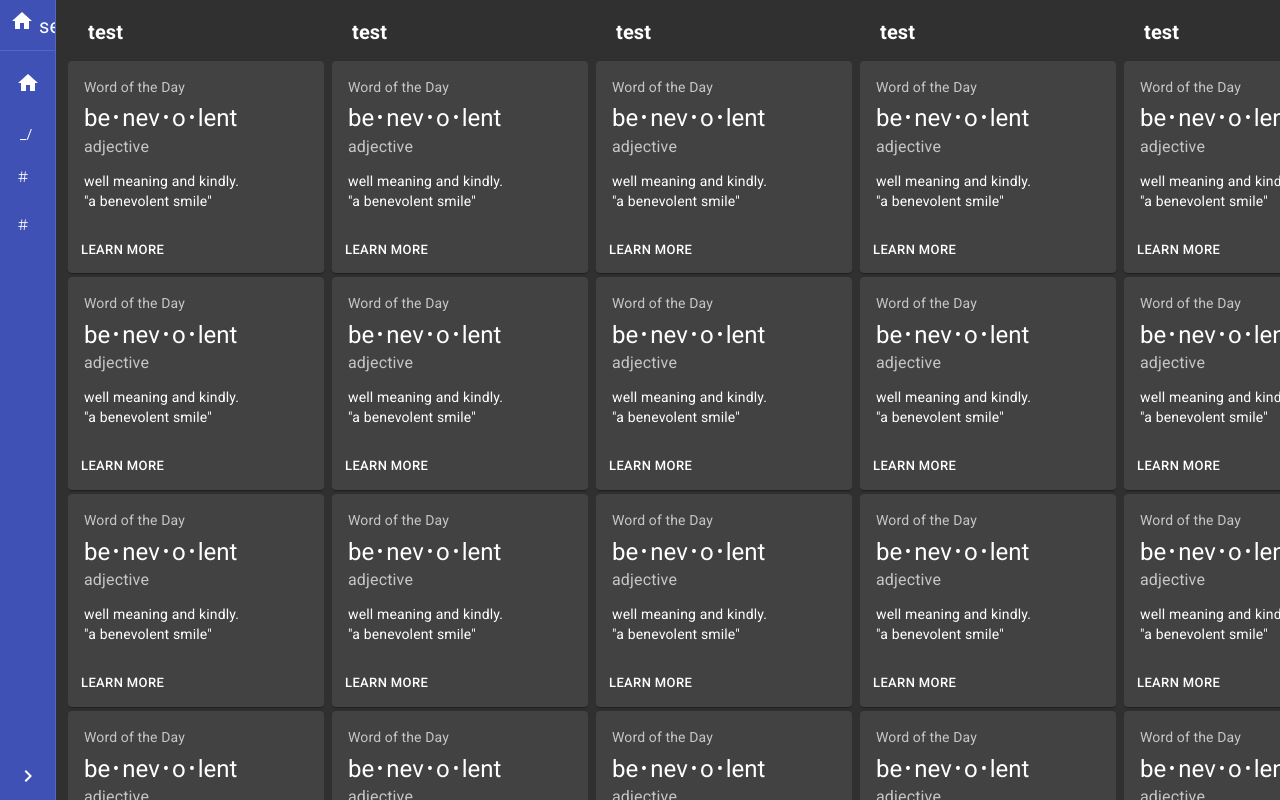
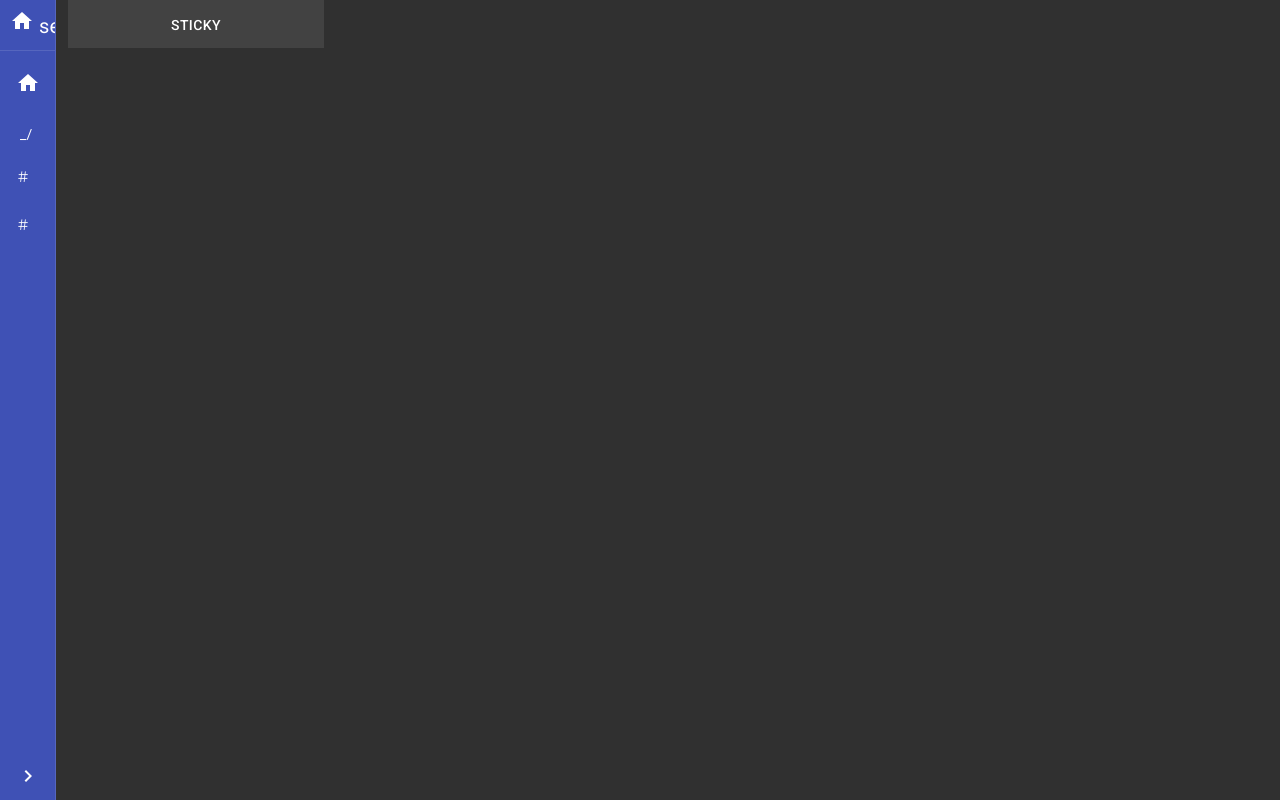
Before and after one commit to girakdev/Girack, a Next.js app: page / in a window 1280 px wide. Built offline with nearby package versions, Linux system fonts and the light colour scheme.

Commit message:
add column buttom

```diff
--- a/components/Column.tsx
+++ b/components/Column.tsx
@@ -1,5 +1,5 @@
 import React from 'react';
-import { createStyles, List, makeStyles } from "@material-ui/core"
+import { createStyles, List, makeStyles, ListSubheader } from "@material-ui/core"
 import Item from './Item'
 
 const useStyles = makeStyles((theme) => createStyles({
@@ -7,18 +7,17 @@ const useStyles = makeStyles((theme) => createStyles({
         marginLeft: theme.spacing(0.5),
         marginRight: theme.spacing(0.5),
         width: theme.spacing(32),
+        padding: '0px',
         height: '100%',
-        flexDirection: 'column',
         display: 'inline-block',
         overflowY: 'auto',
+        flexDirection: 'column',
     },
-    clumnName: {
-        fontSize: '20px',
-        margin: '0px',
-        paddingTop: '10px',
-        paddingBottom: '10px',
-        paddingLeft: '20px',
-    },
+    ColumnName: {
+        textAlign: 'center',
+        backgroundColor: theme.palette.background.paper,
+    }
+
 }));
 
 const Column = () => {
@@ -26,13 +25,15 @@ const Column = () => {
 
     return (
         <List className={classes.root}>
-            <h3 className={classes.clumnName}>test</h3>
+            <ListSubheader className={classes.ColumnName} >I'm sticky </ListSubheader>
             <Item />
             <Item />
             <Item />
             <Item />
             <Item />
         </List>
+
+
     );
 }
 
--- a/components/Home.tsx
+++ b/components/Home.tsx
@@ -1,6 +1,11 @@
 import React from 'react';
-import { createStyles, List, makeStyles } from "@material-ui/core"
+import { createStyles, List, makeStyles, Button, ListSubheader } from "@material-ui/core"
 import Column from "../components/Column"
+import AddIcon from '@material-ui/icons/Add';
+
+import Card from '@material-ui/core/Card';
+import CardActions from '@material-ui/core/CardActions';
+import CardContent from '@material-ui/core/CardContent';
 
 const useStyles = makeStyles((theme) => createStyles({
     root: {
@@ -11,20 +16,39 @@ const useStyles = makeStyles((theme) => createStyles({
         overflowY: 'hidden',
         whiteSpace: 'nowrap',
     },
+    addColumn: {
+        marginLeft: theme.spacing(0.5),
+        marginRight: theme.spacing(0.5),
+        width: theme.spacing(32),
+        padding: '0px',
+        height: '100%',
+        display: 'inline-block',
+        overflowY: 'auto',
+        flexDirection: 'column',
+    },
+    AddColumnButton: {
+        textAlign: 'center',
+        backgroundColor: theme.palette.background.paper,
+    }
 }));
 
 const ColumnList = () => {
     const classes = useStyles();
+    const [Columns, setColumn] = React.useState([]);
+
+    const addColumn = () => {
+        setColumn([...Columns, '1']);
+    }
 
     return (
         <List className={classes.root}>
-            <Column />
-            <Column />
-            <Column />
-            <Column />
-            <Column />
-            <Column />
-            <Column />
+            {Columns.map((post, index) => (
+                <Column key={(index)} />
+            ))}
+
+            <List className={classes.addColumn}>
+                <ListSubheader className={classes.AddColumnButton}><Button onClick={addColumn}> sticky</Button> </ListSubheader>
+            </List>
         </List>
     );
 }
--- a/components/SideBar.tsx
+++ b/components/SideBar.tsx
@@ -9,10 +9,10 @@ import ChevronRightIcon from '@material-ui/icons/ChevronRight';
 import ListItem from '@material-ui/core/ListItem';
 import ListItemIcon from '@material-ui/core/ListItemIcon';
 import ListItemText from '@material-ui/core/ListItemText';
-import AddIcon from '@material-ui/icons/Add';
 import ServerContent from './Cbar'
 import Link from 'next/link'
 import HomeIcon from '@material-ui/icons/Home';
+import AddChannel from './AddChannel'
 
 const drawerWidth = 240;
 
@@ -58,15 +58,16 @@ const useStyles = makeStyles((theme) => createStyles({
 
 /*export type Item = {
     text: string,
-};*/
+};
 
-/*type Props = {
+type Props = {
     items: Item[],
 };*/
 
 const SideBar = () => {
     const classes = useStyles();
     const [open, setOpen] = React.useState(false);
+
 
     const handleDrawerOpen = () => {
         setOpen(true);
@@ -75,10 +76,6 @@ const SideBar = () => {
     const handleDrawerClose = () => {
         setOpen(false);
     };
-
-  const addChannel = () => {
-
-  }
 
 
     return (
@@ -109,17 +106,26 @@ const SideBar = () => {
                 <div className={classes.addCannelButton}>
                     <ListItemIcon>_/</ListItemIcon>
                 チャンネル
-          <span><Button onClick={addChannel}>＋ </Button></span>
+                <AddChannel />
                 </div>
 
                 {["general", "randam",].map((text, index) => (
-          <Link key={text} href="/[id]" as={"/" + text}>
+                    <Link key={index} href="/[id]" as={"/" + text}>
                         <ListItem button >
                             <ListItemIcon>＃</ListItemIcon>
                             <ListItemText primary={text} />
                         </ListItem>
                     </Link>
                 ))}
+
+                {/*{channels.map((channel, index) => (
+            <Link key={index} href="/[id]" as={"/" + channel}>
+            <ListItem button >
+                <ListItemIcon>＃</ListItemIcon>
+                <ListItemText primary={channel} />
+            </ListItem>
+            </Link>
+        ))}*/}
 
                 {/*{props.items.map((item) => (
             <ListItem button key={item.text}>
@@ -128,6 +134,7 @@ const SideBar = () => {
             </ListItem>
         ))}*/}
             </List>
+
 
             <List className={clsx(classes.drawerFooter)}>
                 <ListItem
```
Also changed, not shown: components/chatWindow.tsx (+0 -7 lines). Lines whose indentation alone changed are shown as unchanged.
